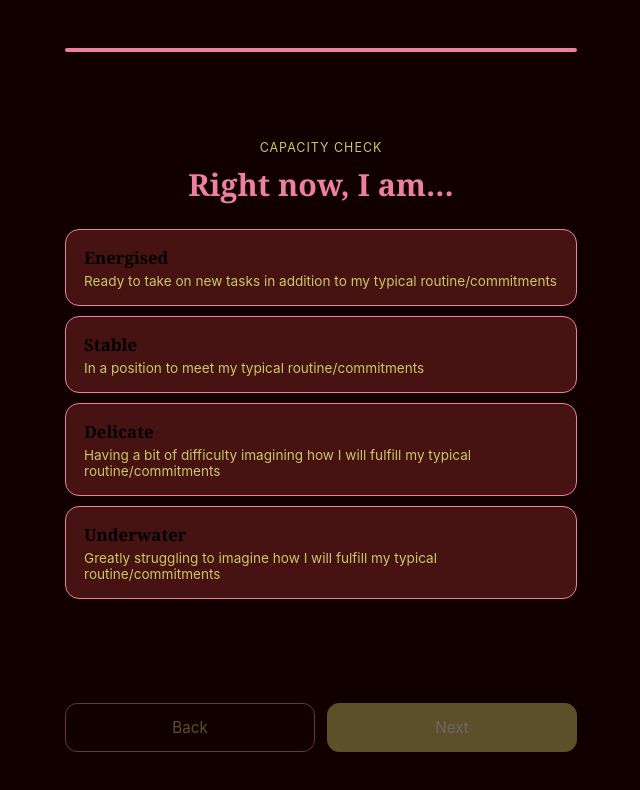
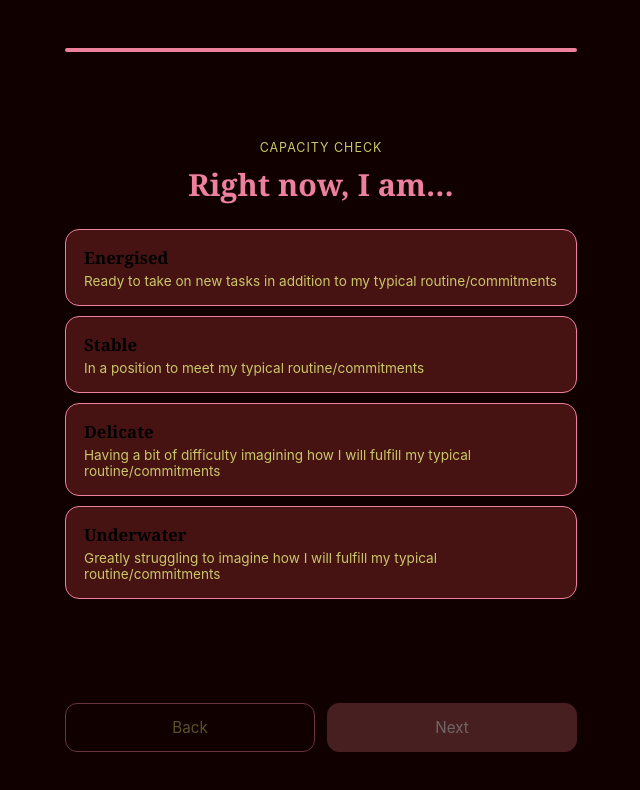
Before and after one commit to BlobGoblin66/capacity-checker, a React (Vite) app: page / in a window 1280 px wide. Shown: the top 790 px of the page, without its empty margins (319-959 px from the left). Built offline with nearby package versions, Linux system fonts and the light colour scheme.

Commit message:
Update index.css

```diff
--- a/src/index.css
+++ b/src/index.css
@@ -15,8 +15,8 @@
   --color-border: #ED809D;       /* borders / dividers */
 
   /* Accent (selection highlight, buttons, slider) */
-  --color-accent: #CAC76A;
-  --color-accent-light: #ED809D;
+  --color-accent: #9A4E51;
+  --color-accent-light: #9A4E51;
 
   /* Verdict colors */
   --color-go: #4a6b5a;
```
